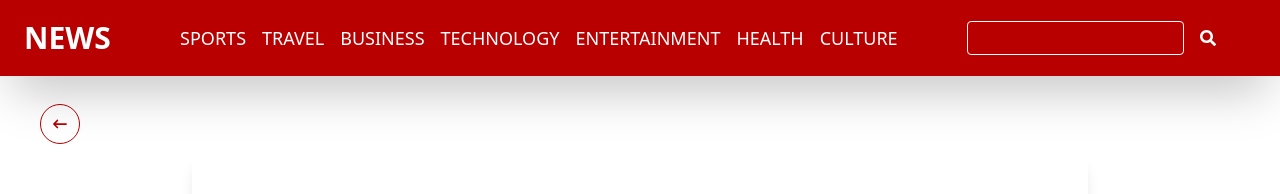
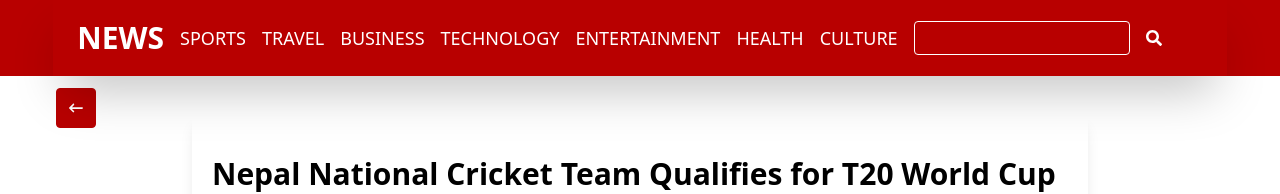
Before and after one commit to dipaksinha-di/BBC-News, a React (Vite) app: page /news/1 in a window 1280 px wide. Shown: the top 194 px of the page. Built offline with nearby package versions, Linux system fonts and the light colour scheme.

Commit message:
some minor issue fixed

```diff
--- a/src/components/Header.jsx
+++ b/src/components/Header.jsx
@@ -24,7 +24,8 @@ const Header = ({ setCategory, setSearchQuery }) => {
   };
 
   return (
-    <header className="bg-primary text-white px-2 md:px-6 py-3 md:py-5 flex justify-between items-center w-full sticky top-0 left-0 z-50 shadow-2xl">
+    <div className="bg-primary w-full">
+      <header className=" text-white px-2 md:px-6 py-3 md:py-5 flex justify-between items-center w-11/12 max-w-[1200px] mx-auto sticky top-0 left-0 z-50 shadow-2xl">
         <Link to="/" className="text-xl md:text-3xl font-bold">
           NEWS
         </Link>
@@ -39,7 +40,9 @@ const Header = ({ setCategory, setSearchQuery }) => {
                   navigate(`/${item.toLowerCase()}`);
                 }}
                 className={`text-lg  uppercase relative ${
-                isActive ? "font-semibold  " : "hover:underline underline-offset-8"
+                  isActive
+                    ? "font-semibold  "
+                    : "hover:underline underline-offset-8"
                 }`}
               >
                 {item}
@@ -94,6 +97,7 @@ const Header = ({ setCategory, setSearchQuery }) => {
           </div>
         )}
       </header>
+    </div>
   );
 };
 
--- a/src/pages/NewsSinglePage.jsx
+++ b/src/pages/NewsSinglePage.jsx
@@ -35,11 +35,11 @@ export default function NewsSinglePage() {
 
   return (
     <>
-      <div>
-        <Link to={"/"} className=" ">
+      <div className="w-11/12 mx-auto max-w-[1100px]">
+        <Link to={"/"} className=" relative md:absolute  top-22 left-14 mb-10">
           <FaArrowLeftLong
             size={20}
-            className="hover:bg-primary-100 bg-transparent text-primary hover:text-white h-5 md:h-10 w-10 rounded-full px-3   sticky top-16 md:top-26 md:left-10 left-4 cursor-pointer border border-primary"
+            className="hover:bg-primary-100 md:bg-primary bg-transparent text-primary md:text-white md:hover:text-primary hover:text-white h-5 md:h-10  w-10 md:rounded-sm rounded-full px-3  sticky top-16  left-4 cursor-pointer border border-primary"
           />
         </Link>
         <div className="max-w-4xl mx-auto my-10 p-5 bg-white shadow-lg rounded-sm">
```
Lines whose indentation alone changed are shown as unchanged.
